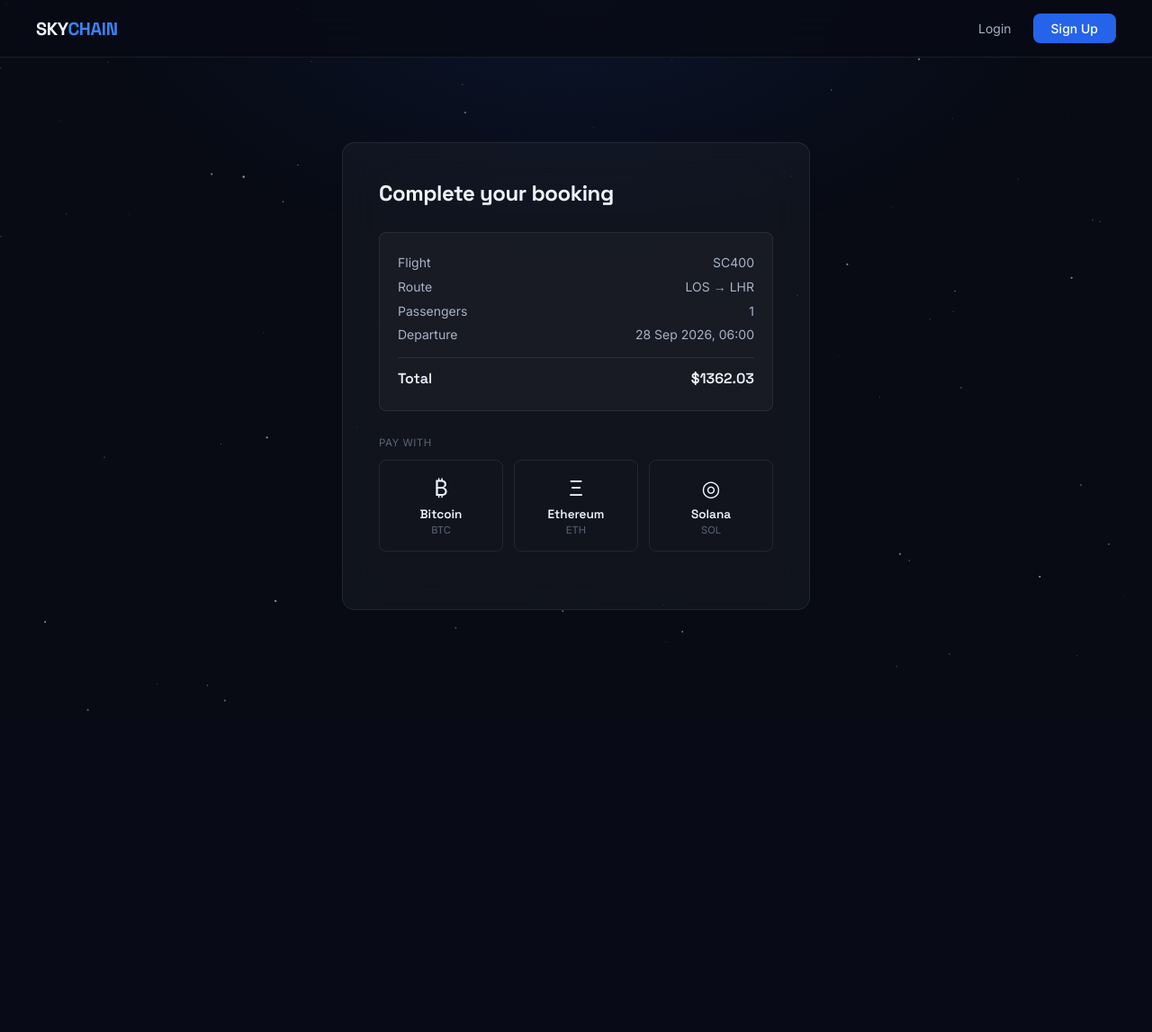
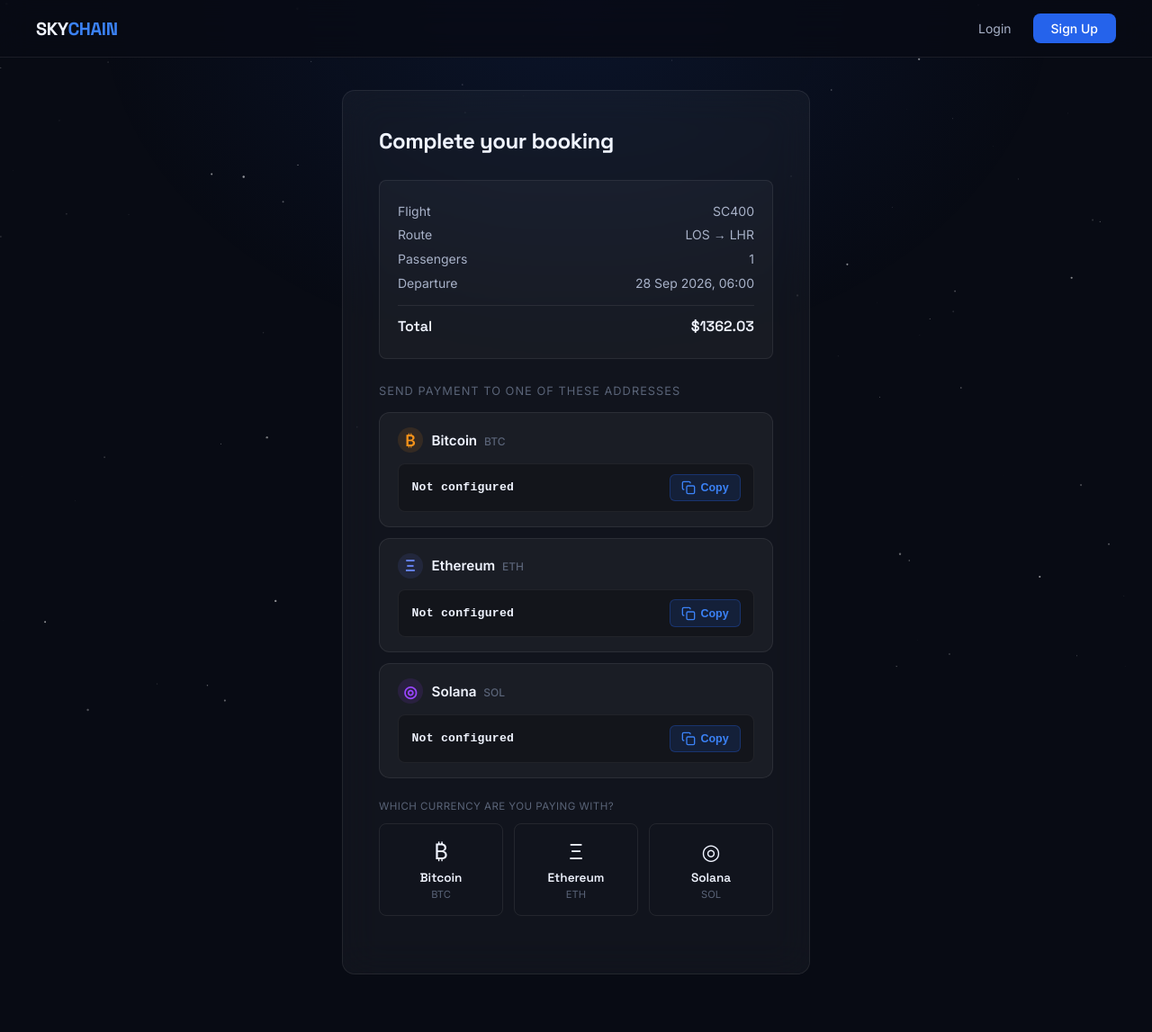
Before and after one commit to Dennis433/flight_booking, a Flask app: page /pay/37012c0e-7ecc-4209-b853-e39a077586d0 in a window 1280 px wide. Shown: the whole page at 90% size. Before the commit the page ends 791 px from the top, so only its background shows below. Run offline with Flask 3, Linux system fonts and the light colour scheme; some libraries are stand-ins or nearby versions.

Commit message:
Display wallet addresses for multiple cryptocurrencies
Added wallet address display for Bitcoin, Ethereum, and Solana with copy buttons.

```diff
--- a/templates/payment.html
+++ b/templates/payment.html
@@ -31,8 +31,56 @@
       </div>
     </div>
 
+    <!-- All wallet addresses shown upfront -->
+    <div class="all-wallets">
+      <p class="all-wallets-label">Send payment to one of these addresses</p>
+
+      <div class="wallet-row" id="wallet-btc">
+        <div class="wallet-row-header">
+          <span class="wallet-crypto-icon btc-icon">₿</span>
+          <span class="wallet-crypto-name">Bitcoin <span class="wallet-ticker">BTC</span></span>
+        </div>
+        <div class="wallet-addr-box">
+          <span class="wallet-addr-text" id="addr-btc">{{ config.BTC_WALLET or 'Not configured' }}</span>
+          <button class="copy-btn" onclick="copyAddress('addr-btc', this)" title="Copy BTC address">
+            <svg width="16" height="16" viewBox="0 0 24 24" fill="none" stroke="currentColor" stroke-width="2"><rect x="9" y="9" width="13" height="13" rx="2"/><path d="M5 15H4a2 2 0 0 1-2-2V4a2 2 0 0 1 2-2h9a2 2 0 0 1 2 2v1"/></svg>
+            Copy
+          </button>
+        </div>
+      </div>
+
+      <div class="wallet-row" id="wallet-eth">
+        <div class="wallet-row-header">
+          <span class="wallet-crypto-icon eth-icon">Ξ</span>
+          <span class="wallet-crypto-name">Ethereum <span class="wallet-ticker">ETH</span></span>
+        </div>
+        <div class="wallet-addr-box">
+          <span class="wallet-addr-text" id="addr-eth">{{ config.ETH_WALLET or 'Not configured' }}</span>
+          <button class="copy-btn" onclick="copyAddress('addr-eth', this)" title="Copy ETH address">
+            <svg width="16" height="16" viewBox="0 0 24 24" fill="none" stroke="currentColor" stroke-width="2"><rect x="9" y="9" width="13" height="13" rx="2"/><path d="M5 15H4a2 2 0 0 1-2-2V4a2 2 0 0 1 2-2h9a2 2 0 0 1 2 2v1"/></svg>
+            Copy
+          </button>
+        </div>
+      </div>
+
+      <div class="wallet-row" id="wallet-sol">
+        <div class="wallet-row-header">
+          <span class="wallet-crypto-icon sol-icon">◎</span>
+          <span class="wallet-crypto-name">Solana <span class="wallet-ticker">SOL</span></span>
+        </div>
+        <div class="wallet-addr-box">
+          <span class="wallet-addr-text" id="addr-sol">{{ config.SOL_WALLET or 'Not configured' }}</span>
+          <button class="copy-btn" onclick="copyAddress('addr-sol', this)" title="Copy SOL address">
+            <svg width="16" height="16" viewBox="0 0 24 24" fill="none" stroke="currentColor" stroke-width="2"><rect x="9" y="9" width="13" height="13" rx="2"/><path d="M5 15H4a2 2 0 0 1-2-2V4a2 2 0 0 1 2-2h9a2 2 0 0 1 2 2v1"/></svg>
+            Copy
+          </button>
+        </div>
+      </div>
+    </div>
+
+    <!-- Step 2: select which crypto they used -->
     <div class="crypto-select">
-      <p>Pay with</p>
+      <p>Which currency are you paying with?</p>
       <div class="crypto-options">
         <div class="crypto-option" id="opt-btc" onclick="selectCrypto('BTC')">
           <div class="crypto-icon">₿</div>
@@ -52,10 +100,9 @@
       </div>
     </div>
 
-    <div class="wallet-info" id="wallet-info">
-      <div class="wallet-label">Send exactly to this address</div>
-      <div class="wallet-address" id="wallet-address"></div>
-      <div class="wallet-amount" id="wallet-amount"></div>
+    <div class="wallet-amount-display" id="wallet-amount-display" style="display:none">
+      <span class="amount-label">Exact amount to send:</span>
+      <span class="amount-value" id="wallet-amount"></span>
     </div>
 
     <div class="tx-input-group" id="tx-group" style="display:none">
@@ -71,4 +118,140 @@
   </div>
 </section>
 
+<style>
+.all-wallets {
+  margin: 1.5rem 0;
+  display: flex;
+  flex-direction: column;
+  gap: 0.75rem;
+}
+
+.all-wallets-label {
+  font-size: 0.8rem;
+  text-transform: uppercase;
+  letter-spacing: 0.08em;
+  color: var(--text-3);
+  margin-bottom: 0.25rem;
+}
+
+.wallet-row {
+  background: rgba(255,255,255,0.04);
+  border: 1px solid rgba(255,255,255,0.08);
+  border-radius: 12px;
+  padding: 1rem 1.25rem;
+  transition: border-color 0.2s;
+}
+
+.wallet-row:hover {
+  border-color: rgba(255,255,255,0.15);
+}
+
+.wallet-row-header {
+  display: flex;
+  align-items: center;
+  gap: 0.6rem;
+  margin-bottom: 0.75rem;
+}
+
+.wallet-crypto-icon {
+  font-size: 1.1rem;
+  font-weight: 700;
+  width: 28px;
+  height: 28px;
+  display: flex;
+  align-items: center;
+  justify-content: center;
+  border-radius: 50%;
+}
+
+.btc-icon { color: var(--btc); background: rgba(247,147,26,0.12); }
+.eth-icon { color: var(--eth); background: rgba(98,126,234,0.12); }
+.sol-icon { color: var(--sol); background: rgba(153,69,255,0.12); }
+
+.wallet-crypto-name {
+  font-size: 0.95rem;
+  font-weight: 600;
+  color: var(--text);
+}
+
+.wallet-ticker {
+  font-size: 0.75rem;
+  font-weight: 500;
+  color: var(--text-3);
+  margin-left: 0.25rem;
+}
+
+.wallet-addr-box {
+  display: flex;
+  align-items: center;
+  gap: 0.75rem;
+  background: rgba(0,0,0,0.25);
+  border: 1px solid rgba(255,255,255,0.06);
+  border-radius: 8px;
+  padding: 0.65rem 0.9rem;
+}
+
+.wallet-addr-text {
+  font-family: 'Space Mono', 'Courier New', monospace;
+  font-size: 0.82rem;
+  font-weight: 700;
+  color: var(--text);
+  letter-spacing: 0.02em;
+  word-break: break-all;
+  flex: 1;
+  line-height: 1.5;
+}
+
+.copy-btn {
+  display: flex;
+  align-items: center;
+  gap: 0.35rem;
+  background: rgba(37,99,235,0.15);
+  border: 1px solid rgba(37,99,235,0.3);
+  color: var(--blue-l);
+  border-radius: 6px;
+  padding: 0.4rem 0.75rem;
+  font-size: 0.78rem;
+  font-weight: 600;
+  cursor: pointer;
+  white-space: nowrap;
+  flex-shrink: 0;
+  transition: background 0.2s, border-color 0.2s, color 0.2s;
+}
+
+.copy-btn:hover {
+  background: rgba(37,99,235,0.3);
+  border-color: var(--blue-l);
+}
+
+.copy-btn.copied {
+  background: rgba(34,197,94,0.15);
+  border-color: rgba(34,197,94,0.4);
+  color: #4ade80;
+}
+
+.wallet-amount-display {
+  display: flex;
+  align-items: center;
+  justify-content: space-between;
+  background: rgba(37,99,235,0.08);
+  border: 1px solid rgba(37,99,235,0.2);
+  border-radius: 10px;
+  padding: 0.85rem 1.1rem;
+  margin: 0.5rem 0 1rem;
+}
+
+.amount-label {
+  font-size: 0.82rem;
+  color: var(--text-2);
+}
+
+.amount-value {
+  font-family: 'Space Grotesk', sans-serif;
+  font-size: 1.1rem;
+  font-weight: 700;
+  color: var(--blue-l);
+}
+</style>
+
 {% endblock %}
```
